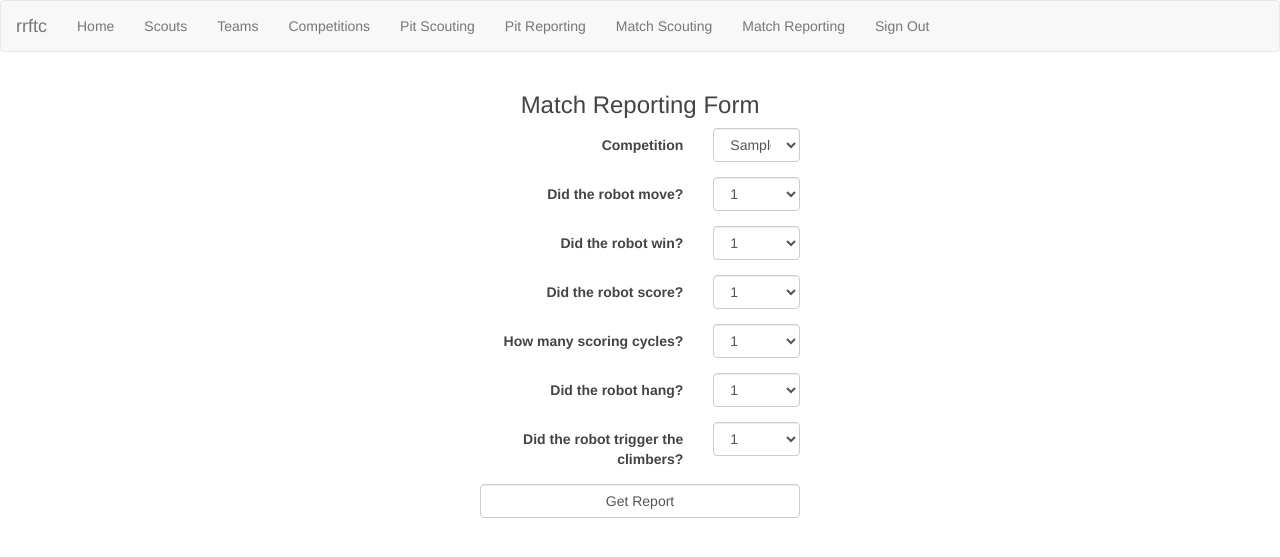
After one commit to jasonrahm/rrftc, a Flask app: page /match-reporting in a window 1280 px wide. The commit adds this page. Shown: the top 557 px of the page. Run offline with Flask 2, Linux system fonts and the light colour scheme; the visitor is signed in with stand-in values (Sample User, id 1); tables that the repository leaves empty hold one stand-in row (values such as "Sample post"); some libraries are stand-ins or nearby versions.

Commit message:
changes for this push
1. Added 4 new templates for match scouting and reporting.
2. Added forms and routes for match scouting and reporting.

```diff
--- a/rrftc/forms.py
+++ b/rrftc/forms.py
@@ -13,14 +13,25 @@ class MatchScoutingForm(Form):
     move = BooleanField('Did the robot move?', default=False)
     win = BooleanField('Did the robot win?', default=False)
     score = BooleanField('Did the robot score?', default=False)
-    cycles = IntegerField('How many scoring cycles?', choices=[(-1, '0'),
+    cycles = SelectField('How many scoring cycles?', choices=[(-1, '0'),
                                                                (1, '1'),
                                                                (2, '2'),
                                                                (3, '3'),
                                                                (4, '4'),
-                                                               (5, '5')])
+                                                               (5, '5')], coerce=int)
     hang = BooleanField('Did the robot hang?', default=False)
     trigger = BooleanField('Did the robot trigger the climbers?', default=False)
+
+    submit = SubmitField('Add Report')
+
+    def __init__(self, *args, **kwargs):
+        Form.__init__(self, *args, **kwargs)
+
+    def validate(self):
+        if not Form.validate(self):
+            return False
+        else:
+            return True
 
 
 class ScoutingForm(Form):
@@ -63,6 +74,27 @@ class ScoutingForm(Form):
     watchlist = BooleanField('Add this team to the watch list?', default=False)
 
     submit = SubmitField('Add Report')
+
+    def __init__(self, *args, **kwargs):
+        Form.__init__(self, *args, **kwargs)
+
+    def validate(self):
+        if not Form.validate(self):
+            return False
+        else:
+            return True
+
+
+class MatchReportingForm(Form):
+    competition = QuerySelectField(query_factory=lambda: Competition.query.all(), get_label='Name')
+    move = SelectField('Did the robot move?', choices=[(1,'1'),(3,'3'),(9,'9')], coerce=int)
+    win = SelectField('Did the robot win?', choices=[(1,'1'),(3,'3'),(9,'9')], coerce=int)
+    score = SelectField('Did the robot score?', choices=[(1,'1'),(3,'3'),(9,'9')], coerce=int)
+    cycles = SelectField('How many scoring cycles?', choices=[(1,'1'),(3,'3'),(9,'9')], coerce=int)
+    hang = SelectField('Did the robot hang?', choices=[(1,'1'),(3,'3'),(9,'9')], coerce=int)
+    trigger = SelectField('Did the robot trigger the climbers?', choices=[(1,'1'),(3,'3'),(9,'9')], coerce=int)
+
+    submit = SubmitField('Get Report')
 
     def __init__(self, *args, **kwargs):
         Form.__init__(self, *args, **kwargs)
@@ -155,24 +187,6 @@ class CompetitionForm(Form):
         else:
             return True
 
-class MatchForm(Form):
-    competition = HiddenField ('Competition')
-    match = HiddenField('Match')
-    blueteam1 = QuerySelectField(query_factory=lambda: Team.query.all(), get_label='Number')
-    blueteam2 = QuerySelectField(query_factory=lambda: Team.query.all(), get_label='Number')
-    redteam1 = QuerySelectField(query_factory=lambda: Team.query.all(), get_label='Number')
-    redteam2 = QuerySelectField(query_factory=lambda: Team.query.all(), get_label='Number')
-    submit = SubmitField('Add Team')
-
-    def __init__(self, *args, **kwargs):
-        Form.__init__(self, *args, **kwargs)
-
-    def validate(self):
-        if not Form.validate(self):
-            return False
-        else:
-            return True
-
 
 class ScoutForm(Form):
     name = StringField('Name', [validators.DataRequired('Please enter the scout\'s name.')])
--- a/rrftc/models.py
+++ b/rrftc/models.py
@@ -54,7 +54,7 @@ class MatchScouting(db.Model):
     Competition = db.Column(db.ForeignKey(u'Competitions.id'), nullable=False, index=True)
     DidRobotMove = db.Column(db.Boolean, nullable=False)
     DidRobotWin = db.Column(db.Boolean, nullable=False)
-    DidRobotScore = db.Column(db.Boolean, nullable=False)
+    DidRobotScoreCycles = db.Column(db.Boolean, nullable=False)
     HowManyCycles = db.Column(db.Integer, nullable=False)
     DidRobotHang = db.Column(db.Boolean, nullable=False)
     DidRobotTriggerClimbers = db.Column(db.Boolean, nullable=False)
@@ -81,8 +81,8 @@ class MatchScouting(db.Model):
         self.Team = team
         self.Competition = comp
         self.DidRobotMove = move
-        self.DidRobotWin - win
-        self.DidRobotScore = score
+        self.DidRobotWin = win
+        self.DidRobotScoreCycles = score
         self.HowManyCycles = cycles
         self.DidRobotHang = hang
         self.DidRobotTriggerClimbers = trigger
--- a/rrftc/routes.py
+++ b/rrftc/routes.py
@@ -1,7 +1,8 @@
 from rrftc import app
 from flask import render_template, request, flash, session, url_for, redirect
-from forms import SigninForm, CompetitionForm, ScoutForm, TeamForm, CompetitionTeamForm, ScoutingForm, ReportingForm
-from models import db, Competition, Scout, Team, CompetitionTeam, Scouting
+from forms import SigninForm, CompetitionForm, ScoutForm, TeamForm, CompetitionTeamForm, ScoutingForm, \
+    ReportingForm, MatchScoutingForm, MatchReportingForm
+from models import db, Competition, Scout, Team, CompetitionTeam, Scouting, MatchScouting
 
 
 @app.route('/')
@@ -158,7 +159,7 @@ def pit_reporting():
                 teams = []
                 for row in result:
                     teams.append([row[0], row[1], row[2], row[3], row[4]])
-                session['report'] = teams
+                session['pitreport'] = teams
 
                 sql_text1 = '''select Scouting.id, Teams.Name, Teams.Number, Scouts.Name
                               FROM Scouting
@@ -190,7 +191,7 @@ def pit_report():
     if user is None:
         redirect(url_for('signin'))
     else:
-        data = session['report']
+        data = session['pitreport']
         if data == '':
             redirect(url_for('pit_reporting'))
         else:
@@ -355,13 +356,11 @@ def pit_scouting():
             if not form.validate():
                 return render_template('pitscouting.html', form=form)
             else:
-
                 postdata = request.values
                 # general data
                 competition = int(postdata['competition'])
                 team = int(postdata['team'])
                 scout = int(postdata['scout'])
-
                 # autonomous data
                 auto = True if 'auto' in request.form else False
                 beacon = True if 'beacon' in request.form else False
@@ -422,5 +421,131 @@ def pit_scouting():
                 return redirect(url_for('pit_scouting'))
 
         elif request.method == 'GET' :
-            reports = db.session.query(Scouting).all()
-            return render_template('pitscouting.html', reports=reports, form=form)
+            return render_template('pitscouting.html', form=form)
+
+
+@app.route('/match-scouting', methods=['GET', 'POST'])
+def match_scouting():
+
+    form = MatchScoutingForm(request.values)
+    form.competition.choices = [(a.id, a.Name) for a in Competition.query.order_by('Name')]
+    form.team.choices = [(a.id, a.Number) for a in Team.query.order_by('Number')]
+    form.scout.choices = [(a.id, a.Name) for a in Scout.query.order_by('Name')]
+
+    if 'username' not in session:
+        return redirect(url_for('signin'))
+
+    user = session['username']
+
+    if user is None:
+        redirect(url_for('signin'))
+    else:
+        if request.method == 'POST':
+            if not form.validate():
+                return render_template('matchscouting.html', form=form)
+            else:
+                postdata = request.values
+                print postdata
+                competition = int(postdata['competition'])
+                team = int(postdata['team'])
+                scout = int(postdata['scout'])
+
+                move = True if 'move' in request.form else False
+                win = True if 'win' in request.form else False
+                score = True if 'score' in request.form else False
+                cycles = postdata['cycles']
+                hang = True if 'hang' in request.form else False
+                trigger = True if 'trigger' in request.form else False
+
+                matchscoutingreport = MatchScouting(scout=scout,
+                                                    team=team,
+                                                    comp=competition,
+                                                    move=move,
+                                                    win=win,
+                                                    score=score,
+                                                    cycles=cycles,
+                                                    hang=hang,
+                                                    trigger=trigger)
+                db.session.add(matchscoutingreport)
+                db.session.commit()
+
+                flash('Match scouting report successfully added.')
+                return redirect(url_for('match_scouting'))
+
+        elif request.method == 'GET':
+            return render_template('matchscouting.html', form=form)
+
+
+@app.route('/match-reporting', methods=['GET', 'POST'])
+def match_reporting():
+
+    form = MatchReportingForm(request.values)
+    form.competition.choices = [(a.id, a.Name) for a in Competition.query.order_by('Name')]
+
+    if 'username' not in session:
+        return redirect(url_for('signin'))
+
+    user = session['username']
+    if user is None:
+        redirect(url_for('signin'))
+    else:
+        if request.method == 'POST':
+            if not form.validate():
+                return render_template('matchreporting.html', form=form)
+            else:
+                postdata = request.values
+                sql_text = '''select MatchScouting.id, Teams.Name, Teams.Number, Scouts.Name,
+                              (DidRobotMove*%d) +
+                              (DidRobotWin*%d) +
+                              (DidRobotScoreCycles*%d) +
+                              (HowManyCycles*%d) +
+                              (DidRobotHang*%d) +
+                              (DidRobotTriggerClimbers*%d)
+                              AS Score
+                              FROM MatchScouting
+                              INNER JOIN Teams
+                                On MatchScouting.Team = Teams.id
+                              INNER JOIN Scouts
+                                On MatchScouting.Scout = Scouts.id
+                              WHERE Competition = %d
+                              ORDER BY Score
+                              DESC''' % (int(postdata['move']),
+                                         int(postdata['win']),
+                                         int(postdata['score']),
+                                         int(postdata['cycles']),
+                                         int(postdata['hang']),
+                                         int(postdata['trigger']),
+                                         int(postdata['competition']))
+                result = db.engine.execute(sql_text)
+                teams = []
+                for row in result:
+                    teams.append([row[0], row[1], row[2], row[3], row[4]])
+                session['matchreport'] = teams
+
+                return redirect(url_for('match_report'))
+
+        elif request.method == 'GET':
+            return render_template('matchreporting.html', form=form)
+
+
+@app.route('/match-report')
+def match_report():
+    if 'username' not in session:
+        return redirect(url_for('signin'))
+
+    user = session['username']
+
+    if user is None:
+        redirect(url_for('signin'))
+    else:
+        data = session['matchreport']
+        if data == '':
+            redirect(url_for('match_reporting'))
+        else:
+            return render_template('matchreport.html', data=data)
+
+
+@app.route('/match-report/<int:id>',)
+def get_individual_matchreport(id):
+    data = MatchScouting.query.get(id)
+    return render_template('matchreport_details.html', data=data)
--- /dev/null
+++ b/rrftc/static/js/main.js
@@ -0,0 +1,3 @@
+/**
+ * Created by rahm on 2/14/16.
+ */
--- a/rrftc/templates/home.html
+++ b/rrftc/templates/home.html
@@ -26,6 +26,8 @@
         <li><a href="{{ url_for('competitions') }}">Competitions</a></li>
         <li><a href="{{ url_for('pit_scouting') }}">Pit Scouting</a></li>
         <li><a href="{{ url_for('pit_reporting') }}">Pit Reporting</a></li>
+        <li><a href="{{ url_for('match_scouting') }}">Match Scouting</a></li>
+        <li><a href="{{ url_for('match_reporting') }}">Match Reporting</a></li>
     </ul>
     {%  endif %}
 {% endblock %}
--- a/rrftc/templates/layout.html
+++ b/rrftc/templates/layout.html
@@ -7,7 +7,7 @@
     <link rel="stylesheet" href="{{ url_for('static', filename='css/main.css') }}">
     <script src="{{  url_for('static', filename='js/jquery-2.1.4.min.js') }}"></script>
     <script src="{{ url_for('static', filename='js/bootstrap.min.js') }}"></script>
-    <script src="{{ url_for('static', filename='js/dependsOn-1.0.2.min.js') }}"></script>
+    <script src="{{ url_for('static', filename='js/main.js') }}"></script>
     <meta name="viewport" content="width=device-width, initial-scale=1.0">
 </head>
 
@@ -26,6 +26,8 @@
                     <li><a href="{{ url_for('competitions') }}">Competitions</a></li>
                     <li><a href="{{ url_for('pit_scouting') }}">Pit Scouting</a></li>
                     <li><a href="{{ url_for('pit_reporting') }}">Pit Reporting</a></li>
+                    <li><a href="{{ url_for('match_scouting') }}">Match Scouting</a></li>
+                    <li><a href="{{ url_for('match_reporting') }}">Match Reporting</a></li>
                     <li><a href="{{ url_for('signout') }}">Sign Out</a></li>
                     {% else %}
                     <li><a href="{{ url_for('signin') }}">Sign In</a></li>
--- /dev/null
+++ b/rrftc/templates/matchreporting.html
@@ -0,0 +1,37 @@
+{% extends "layout.html" %}
+
+{% block content %}
+
+{% if form.errors %}
+    <ul>
+        {% for field_name, field_errors in form.errors|dictsort if field_errors %}
+            {% for error in field_errors %}
+                <li>{{ form[field_name].label }}: {{ error }}</li>
+            {% endfor %}
+        {% endfor %}
+    </ul>
+{% endif %}
+
+
+  <h3>Match Reporting Form</h3>
+    {% for team in teams %}
+        {{ team }}
+    {% endfor %}
+  <form class="form-horizontal" action="{{ url_for('match_reporting') }}" method="post">
+    {{ form.hidden_tag() }}
+    {%  for field in form if field.widget.input_type != 'hidden' %}
+        {% if field.name == 'submit' %}
+          <div class="form-group">
+            <div class="col-xs-12">{{ field(class_='form-control') }}</div></div>
+        {% else %}
+            <div class="form-group">
+                {{ field.label(class_="control-label col-xs-8") }}
+                <div class="col-xs-4">
+                    {{ field(class_="form-control") }}
+                </div>
+            </div>
+        {% endif %}
+    {%  endfor %}
+  </form>
+{% endblock %}
+<p>&nbps;</p>
```
Also changed, not shown: rrftc/templates/matchreport.html (added, +25 -0 lines), rrftc/templates/matchreport_details.html (added, +38 -0 lines), rrftc/templates/matchscouting.html (added, +34 -0 lines).
